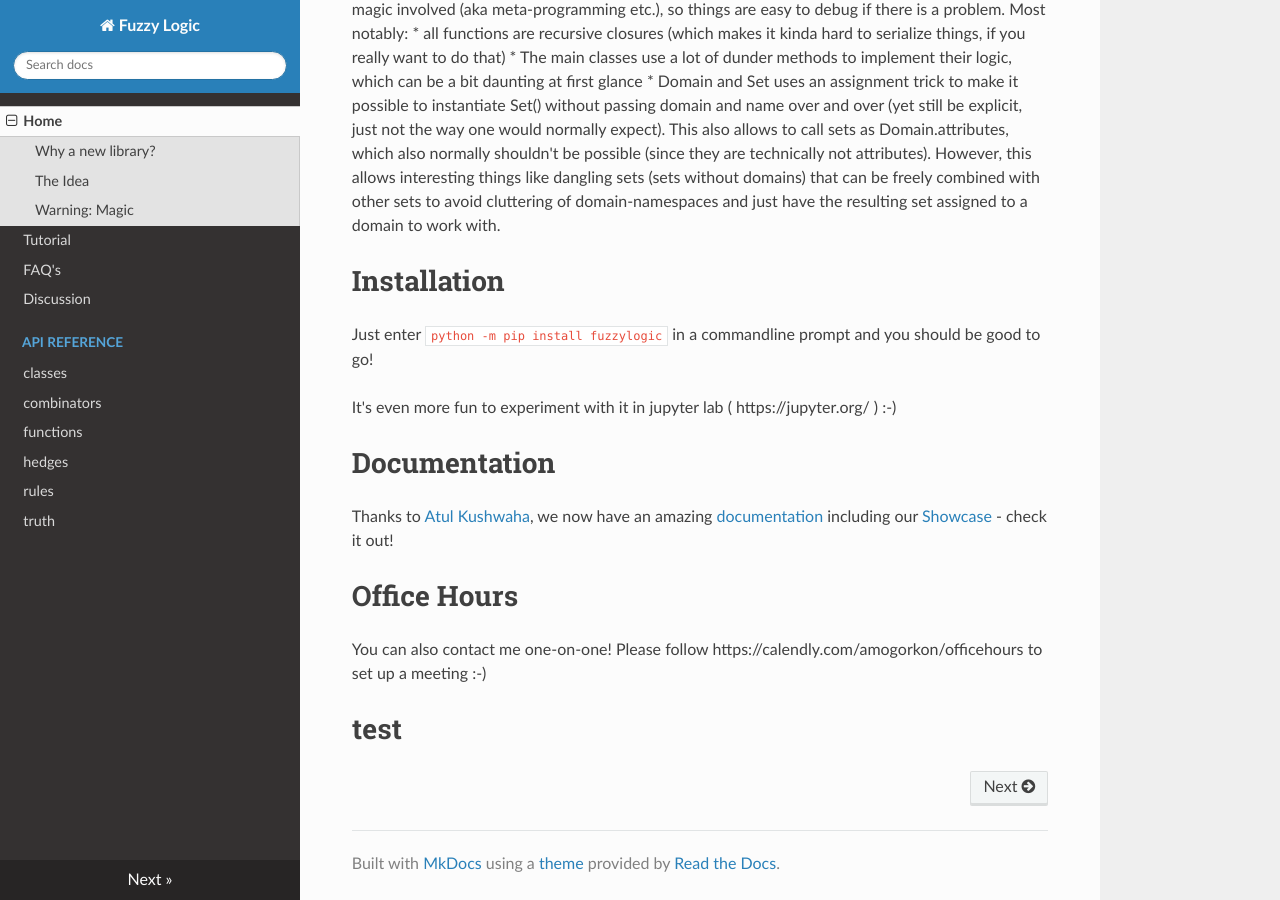
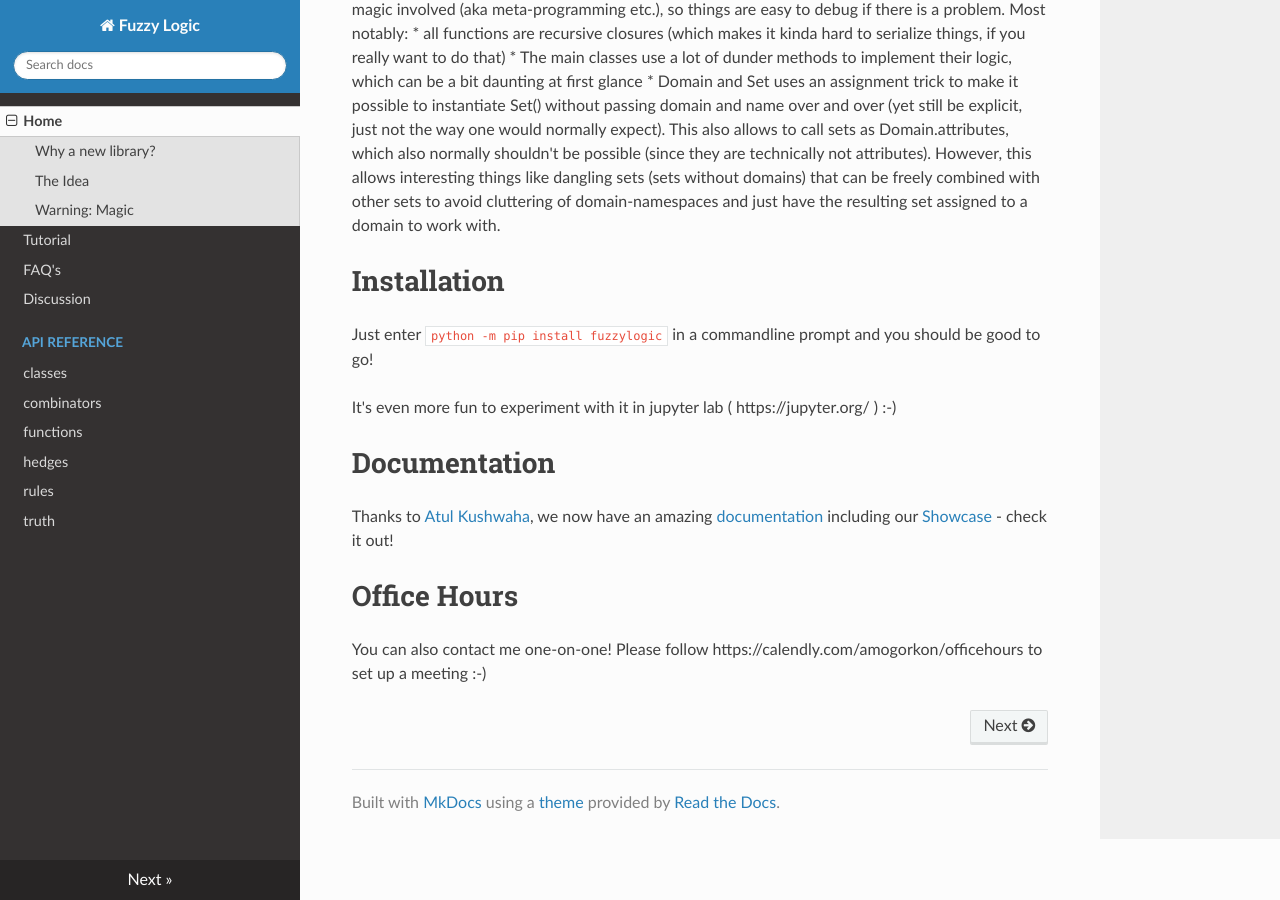
Before and after one commit to Python-Fuzzylogic/fuzzylogic, an MkDocs documentation site: the page built from docs/docs/index.md, in a window 1280 px wide and 900 px high, scrolled down 1466 px. Built offline with MkDocs 1.6.1, drawn with Linux system fonts in a browser that asks for light colours; nearby versions of some CDN libraries.

Commit message:
Update index.md

```diff
--- a/docs/docs/index.md
+++ b/docs/docs/index.md
@@ -37,5 +37,3 @@ Thanks to [Atul Kushwaha](https://github.com/coderatul), we now have an amazing
 
 # Office Hours
 You can also contact me one-on-one! Please follow https://calendly.com/amogorkon/officehours to set up a meeting :-)
-
-# test
```
